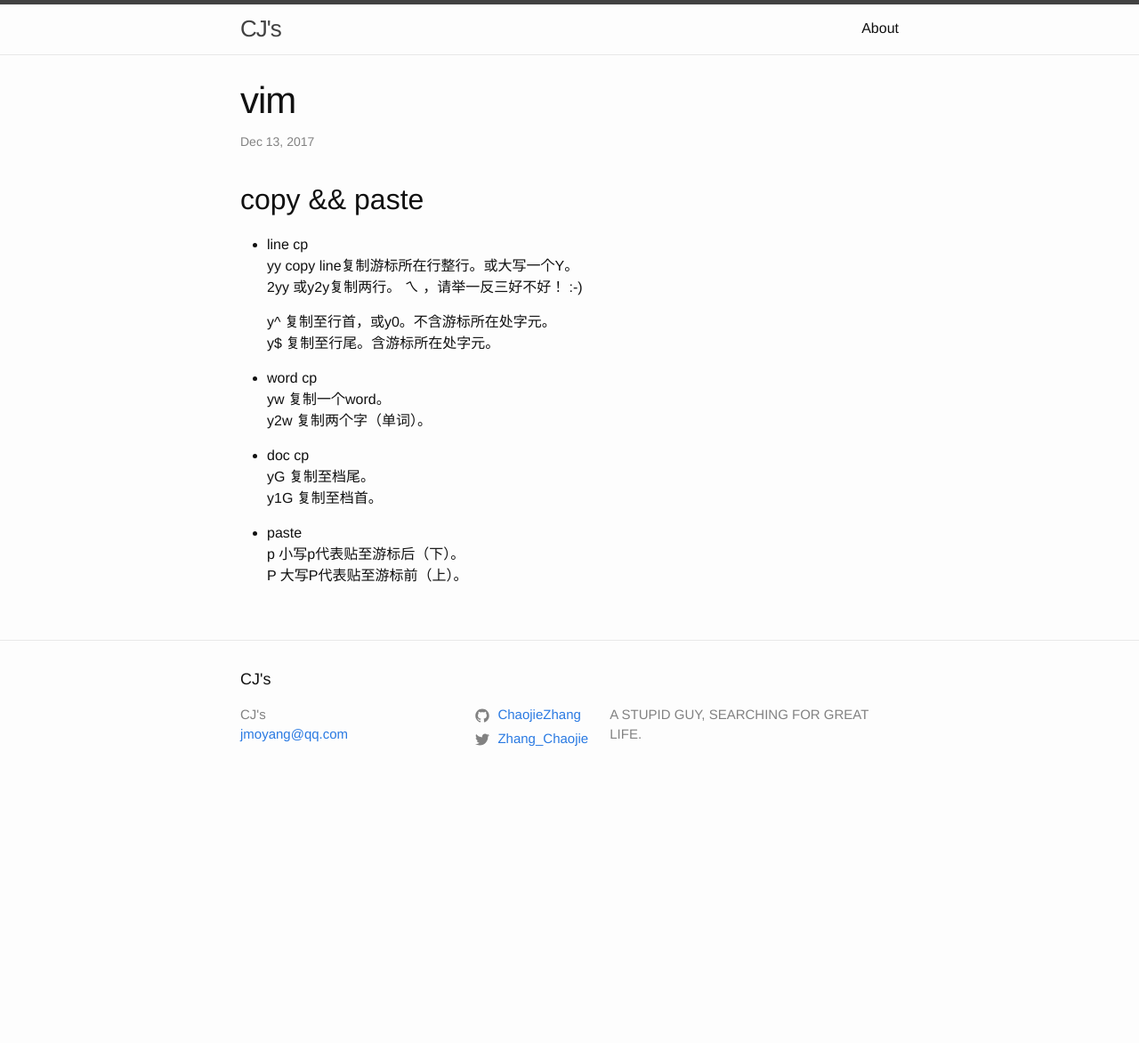
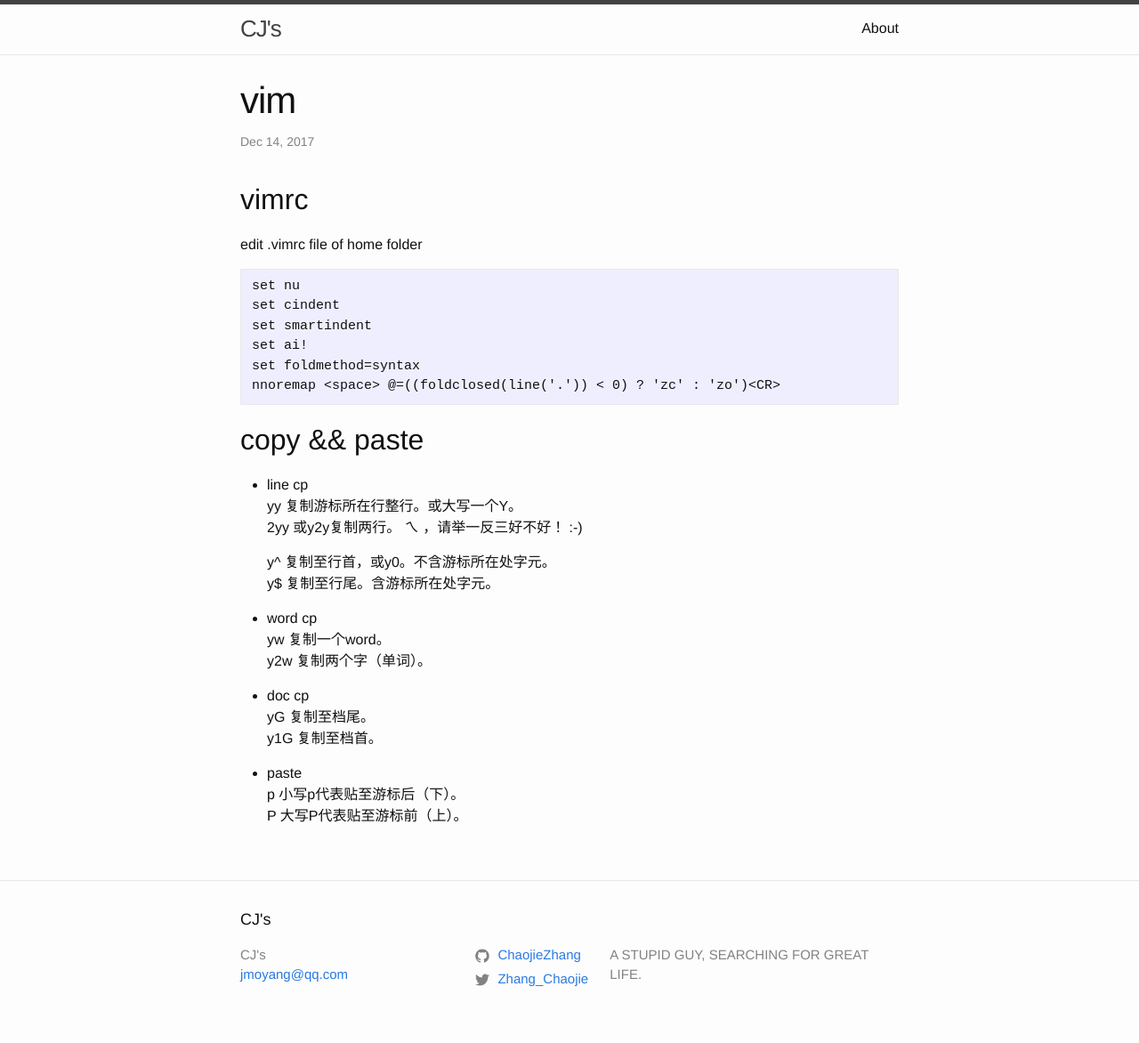
Before and after one commit to ChaojieZhang/chaojiezhang.github.io, a Jekyll site: the page built from _posts/2017-12-14-vim.markdown, in a window 1280 px wide. Shown: the whole page at 89% size. Built offline with Jekyll 4.4.1, drawn with Linux system fonts in a browser that asks for light colours; before the commit the page ends 902 px from its top, so only the background shows below that.

Commit message:
edit post: post vim add content .vimrc

```diff
--- a/_posts/2017-12-14-vim.markdown
+++ b/_posts/2017-12-14-vim.markdown
@@ -1,12 +1,22 @@
 ---
 layout: post
 title: vim
-date: 2017-12-14 00:00:00 +08
+date: 2017-12-14 14:30:00 +08
 categories: vim
 ---
+## vimrc
+edit .vimrc file of home folder
+
+	set nu
+	set cindent
+	set smartindent
+	set ai!
+	set foldmethod=syntax
+	nnoremap <space> @=((foldclosed(line('.')) < 0) ? 'zc' : 'zo')<CR>
+
 ## copy && paste
 * line cp
-	yy copy line复制游标所在行整行。或大写一个Y。
+	yy 复制游标所在行整行。或大写一个Y。
 	2yy 或y2y复制两行。 ㄟ ，请举一反三好不好！ :-)
 
 	y^ 复制至行首，或y0。不含游标所在处字元。
```
